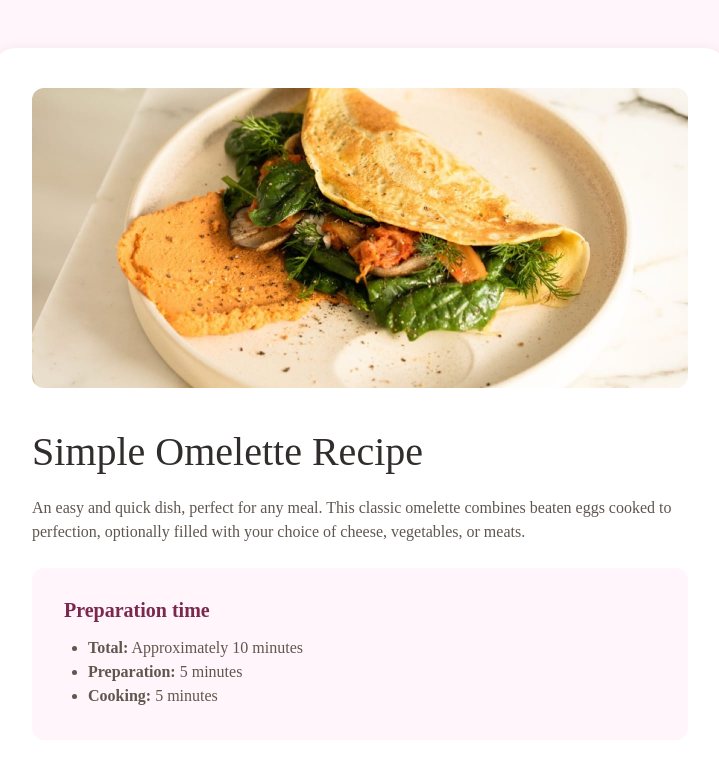
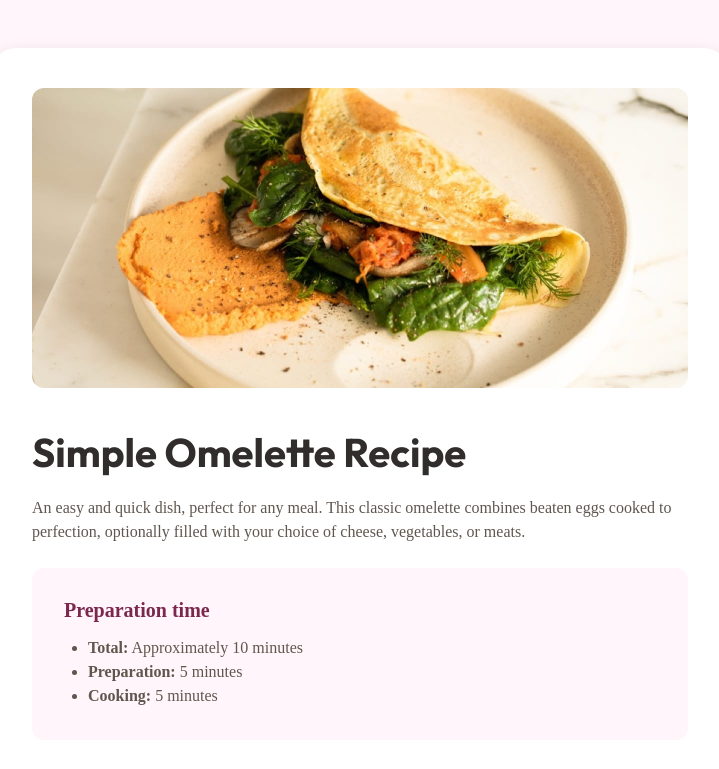
Before and after one commit to CoderAlchemy24/recipe-page, a plain HTML site: page index.html in a window 1280 px wide. Shown: the top 769 px of the page, without its empty margins (280-999 px from the left). Drawn offline with Linux system fonts and the light colour scheme; files whose address does not match are found by name.

Commit message:
Corrections in style, font

```diff
--- a/style.css
+++ b/style.css
@@ -82,7 +82,12 @@
 }
 
 body{
-   margin: var(--spacing-1600) var(spacing-600);
+ /*  margin: var(--spacing-1600) var(spacing-600);*/
+
+   display: flex;
+   flex-direction: column;
+   justify-content: center;
+    align-items: center;
   background-color: var(--color-rose-50);
 
   font-size:16px;
@@ -129,10 +134,10 @@ h1{
    margin-bottom: var(--spacing-200);
 
    /* Desktop/text-preset-1 */
-   font-family: "Young Serif";
+   font-family: "Outfit-Bold";
    font-size: var(--font-size-desktop-text-preset-1, 40px);
    font-style: normal;
-   font-weight: 400;
+   font-weight: 700;
    line-height: 100%; /* 40px */
 }
 
```
Also changed, not shown: screenshot.png (added).
